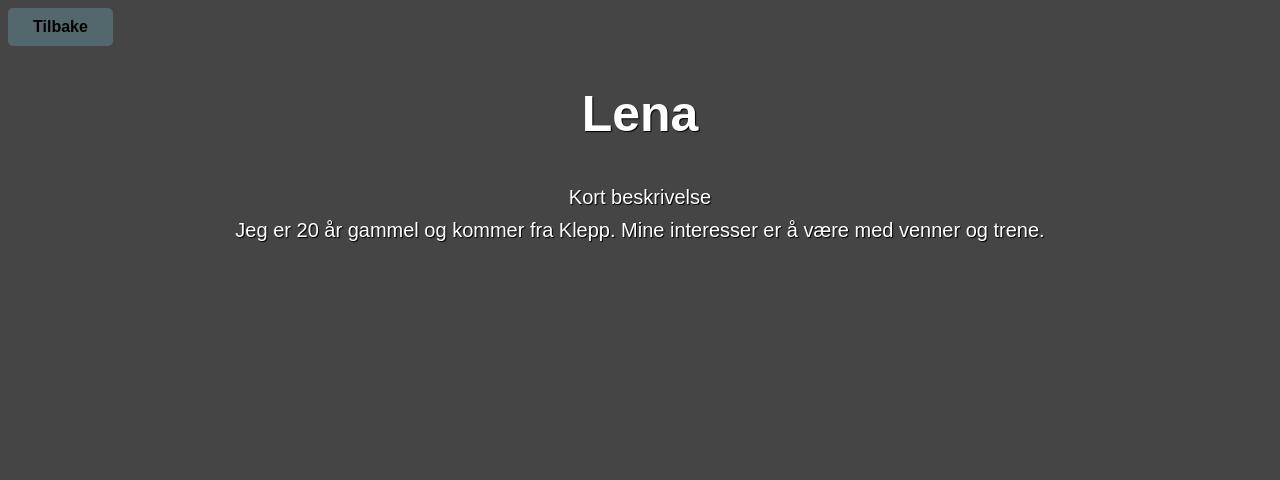
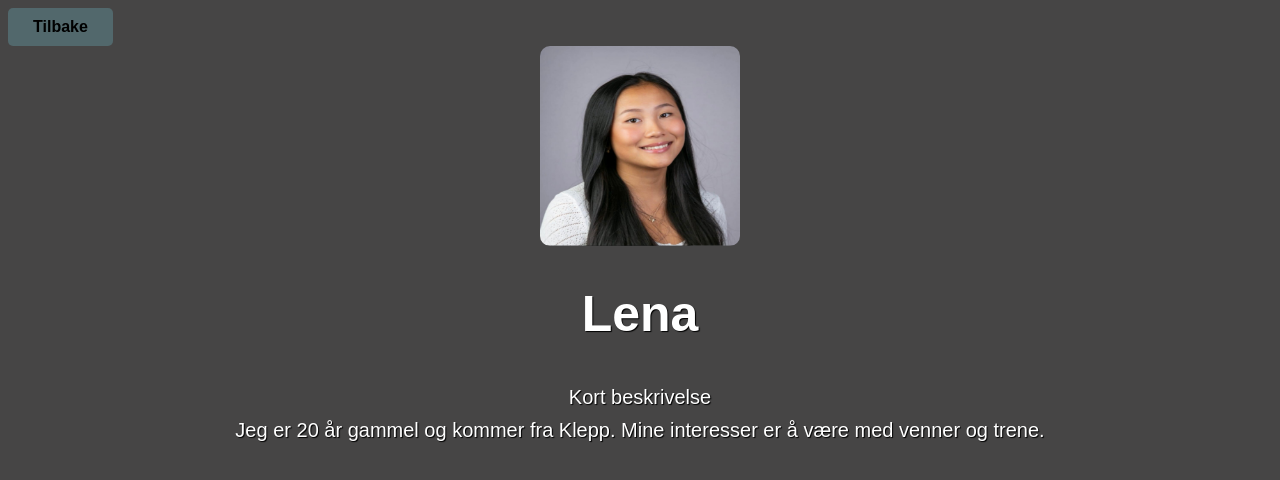
Before and after one commit to mgoberg/Progoblig03, a plain HTML site: page lena.html in a window 1280 px wide. Drawn offline with Linux system fonts and the light colour scheme.

Commit message:
Justerte bilde

```diff
--- a/css/lena_gruppe_11a.css
+++ b/css/lena_gruppe_11a.css
@@ -40,3 +40,9 @@ body {
 .tilbake:hover {
   box-shadow: 1px 6px 6px rgb(22, 21, 21);
 }
+.bilde {
+  margin-left: auto;
+  margin-right: auto;
+  display: block;
+  border-radius: 10px;
+}
--- a/lena.html
+++ b/lena.html
@@ -5,6 +5,9 @@
     <button class="tilbake" onclick="document.location='index.html'">
       Tilbake
     </button>
+    <img class="bilde" src="/images/lena.png" alt="Lena"
+    width="200"
+    height="200" />
     <h1 class="navn">Lena</h1>
     <div class="beskrivelse_tekst">Kort beskrivelse</div>
     <div class="beskrivelse_tekst">Jeg er 20 år gammel og kommer fra Klepp. Mine interesser er å være med venner og trene. </div>
```
Also changed, not shown: images/lena.png (renamed from images/IMG_8110 2.png), 1 other file.
